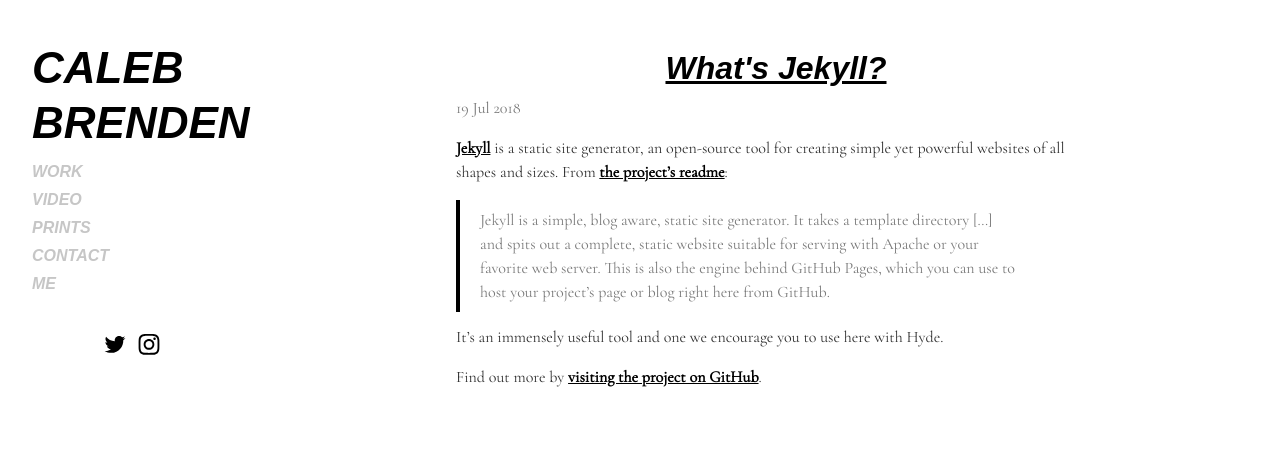
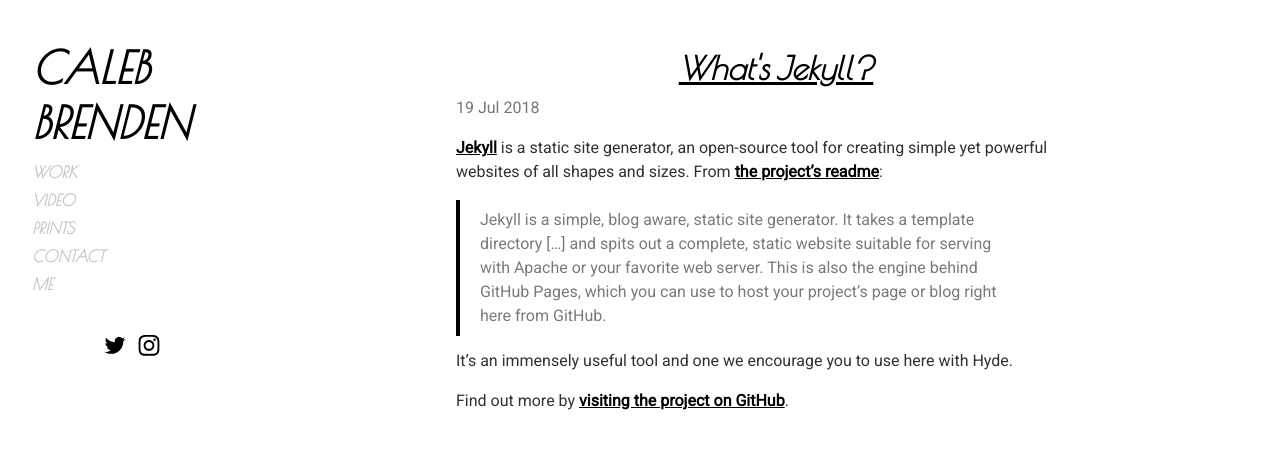
Before and after one commit to calebbrenden/my-site, a Jekyll site: the page built from _posts/2018-07-19-responsive-vimeo-embed.md, in a window 1280 px wide. Shown: the top 449 px of the page. Built offline with Jekyll 4.4.1, drawn with Linux system fonts in a browser that asks for light colours; some web fonts are replaced.

Commit message:
changed title and body font

```diff
--- a/_includes/font-includes.html
+++ b/_includes/font-includes.html
@@ -3,4 +3,4 @@
   different fonts as applicable.
 {% endcomment %}
 
-<link rel="stylesheet" href="https://fonts.googleapis.com/css?family=Shrikhand|Cormorant+Garamond" />
+<link href="https://fonts.googleapis.com/css?family=Poiret+One|Roboto" rel="stylesheet">
--- a/_sass/hydeout/_layout.scss
+++ b/_sass/hydeout/_layout.scss
@@ -43,7 +43,7 @@
   padding: $section-spacing;
 
   .site-title {
-    font-family: 'Shrikhand', sans-serif;
+    font-family: 'Poiret One', sans-serif;
     font-weight: 600;
     font-style: italic;
     font-size: 2.75rem;
@@ -431,7 +431,7 @@
 /* USE THIS TO CHANGE THE COLOR OF THE LINKS IN YOUR SIDEBAR */
 
 #sidebar a {
-  font-family: 'Shrikhand', sans-serif;
+  font-family: 'Poiret One', sans-serif;
   font-weight: 600;
   font-style: italic;
   color: #C6C6C6;
--- a/_sass/hydeout/_type.scss
+++ b/_sass/hydeout/_type.scss
@@ -3,7 +3,7 @@
 // Headings, body text, lists, and other misc typographic elements.
 
 h1, h2, h3, h4, h5, h6, .site-title {
-  font-family: 'Raleway', sans-serif;
+  font-family: 'Poiret One', sans-serif;
   font-weight: 600;
   font-style: italic;
   margin-bottom: $heading-spacing;
--- a/_sass/hydeout/_variables.scss
+++ b/_sass/hydeout/_variables.scss
@@ -15,7 +15,7 @@
 
 /* FONTS AND FONT SIZES */
 
-$root-font-family: 'Cormorant Garamond', serif !default;
+$root-font-family: 'Roboto', serif !default;
 
 /* ORIGINAL ROOT FONT SIZE WAS 1 REM */
 $root-font-size: 1.2rem !default;
```
